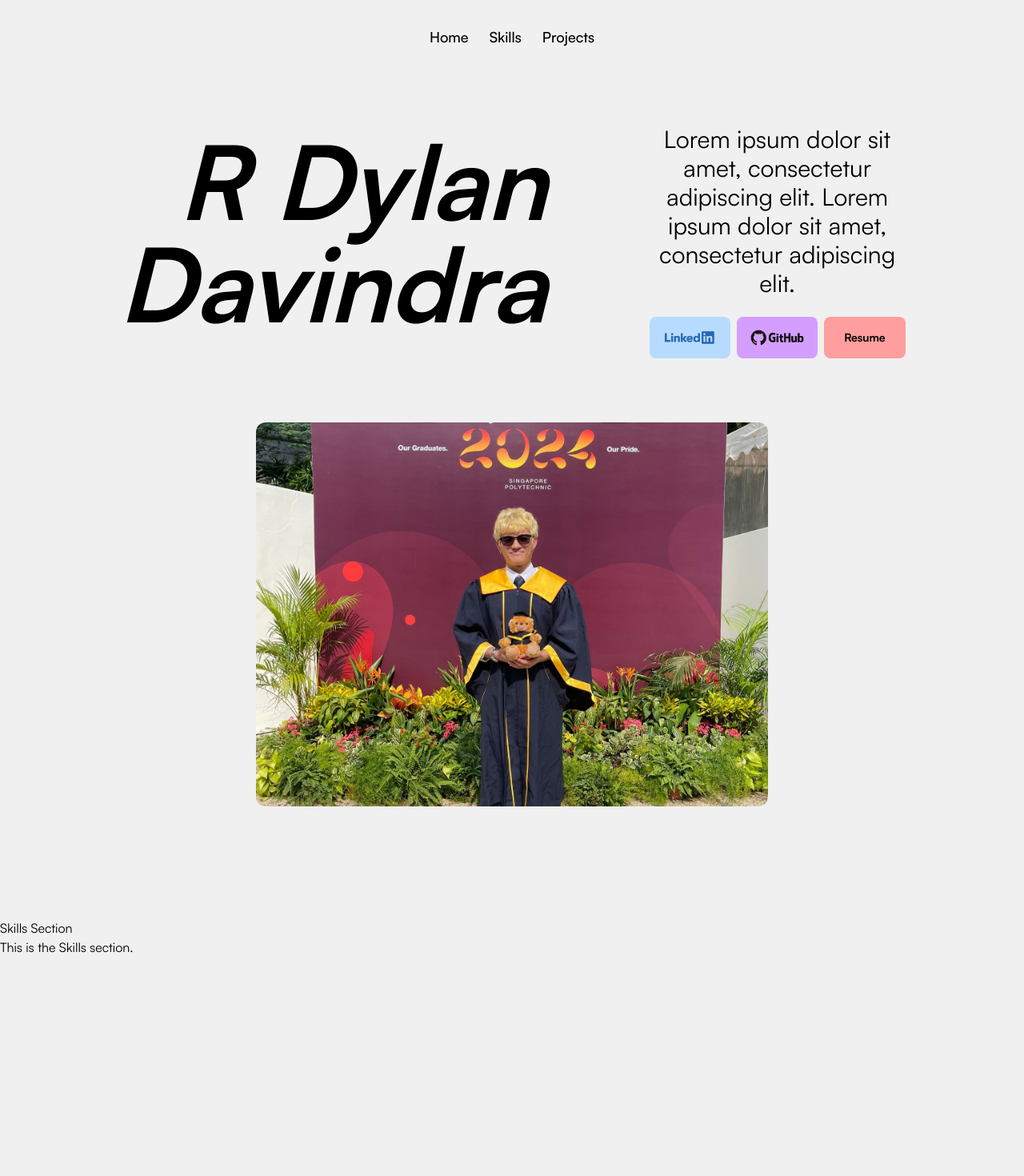
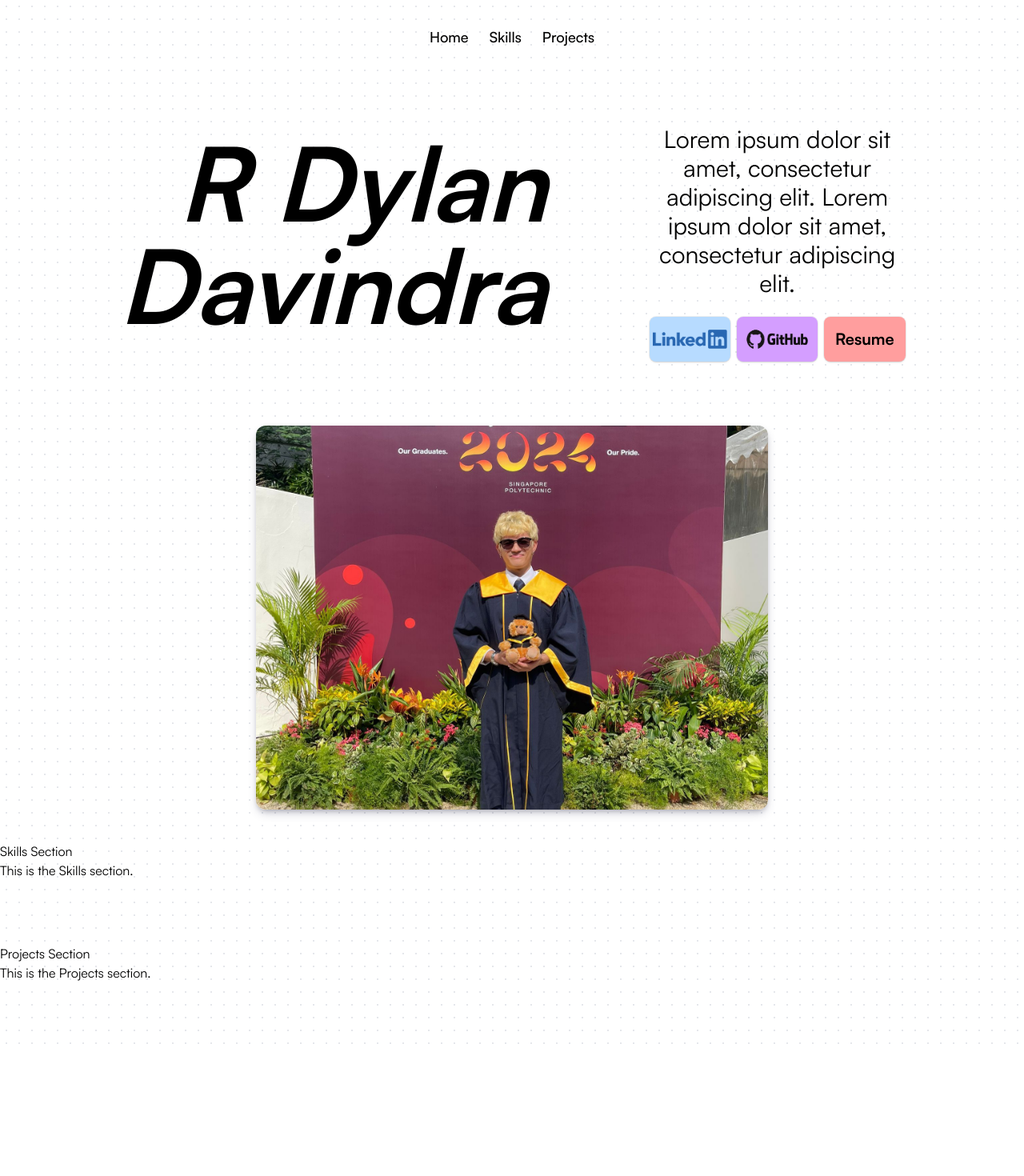
Before and after one commit to DylanFromSP/MERN-Portfolio, a React (Create React App) app in the folder frontend/: page / in a window 1280 px wide. Shown: the top 1470 px of the page at 80% size. After the commit the page ends 1308 px from the top, so only its background shows below. Built offline with nearby package versions, Linux system fonts and the light colour scheme.

Commit message:
Background and File Arrangement

```diff
--- a/frontend/src/components/Navbar.js
+++ b/frontend/src/components/Navbar.js
@@ -25,7 +25,7 @@ const Navbar = () => {
   return (
     <header className={`w-full py-6 sticky top-0 z-10 duration-300
         ${
-            hasShadow ? 'shadow-md' : ''
+            hasShadow ? 'shadow-[0px_2px_3px_-1px_rgba(0,0,0,0.1),0px_1px_0px_0px_rgba(25,28,33,0.02),0px_0px_0px_1px_rgba(25,28,33,0.08)]' : ''
       }`}
     >
       <div className="mx-auto flex justify-center space-x-[26px] py-2">
--- a/frontend/src/index.css
+++ b/frontend/src/index.css
@@ -20,12 +20,22 @@ body {
   --error: #e7195a;
 }
 body {
-  background: #f0f0f0;
+  position: absolute;
+  inset: 0;
+  height: 100%;
+  width: 100%;
+  background-image: radial-gradient(#e5e7eb 1px, white 1px);
+  background-size: 16px 16px;
   margin: 0;
   font-family: "Satoshi";
 }
 header {
-  background: #f0f0f0;
+  position: absolute;
+  inset: 0;
+  height: 100%;
+  width: 100%;
+  background-image: radial-gradient(#e5e7eb 1px, white 1px);
+  background-size: 16px 16px;
 }
 header .container {
   max-width: 1400px;
--- a/frontend/src/pages/Home.js
+++ b/frontend/src/pages/Home.js
@@ -12,7 +12,7 @@ const Home = () => {
       <section id="skills">
         <SkillDetails />
       </section>
-      <section id="projects">
+      <section id="projects" className='py-20'>
         <ProjectDetails />
       </section>
     </div>
--- a/frontend/src/pages/HomeDetails.js
+++ b/frontend/src/pages/HomeDetails.js
@@ -7,7 +7,6 @@ import { Link } from 'react-router-dom';
 const HomeDetails = () => {
   return (
     <div>
-      <section id="home">
       <div className='flex flex-col lg:flex-row md:py-10 items-center justify-center md:space-x-32 space-y-6 md:space-y-0'>
         <div className="font-bold text-7xl md:text-9xl text-center md:text-right italic">
           <div>R Dylan <br /> Davindra</div>
@@ -17,24 +16,24 @@ const HomeDetails = () => {
           <div className="grid grid-cols-3 gap-2">
             <button
               type="button"
-                className="w-full text-white bg-[#B7DBFF] font-medium rounded-lg py-2.5 hover:drop-shadow-lg duration-300"
+              className="w-full text-white bg-[#B7DBFF] font-medium rounded-lg md:py-2 hover:drop-shadow-lg duration-300 shadow-[0px_2px_3px_-1px_rgba(0,0,0,0.1),0px_1px_0px_0px_rgba(25,28,33,0.02),0px_0px_0px_1px_rgba(25,28,33,0.08)]"
             >
               <Link to="https://www.linkedin.com/in/dylan-davindra-64a167259/">
-                  <img src={Linkedin_logo} alt="LinkedIn Logo" className="h-4 mx-auto" />
+                <img src={Linkedin_logo} alt="LinkedIn Logo" className="h-4 md:h-6 mx-auto" />
               </Link>
             </button>
             <button
               type="button"
-                className="w-full text-white bg-[#D49EFF] font-medium rounded-lg py-2.5 hover:drop-shadow-lg duration-300"
+              className="w-full text-white bg-[#D49EFF] font-medium rounded-lg md:py-2 hover:drop-shadow-lg duration-300 shadow-[0px_2px_3px_-1px_rgba(0,0,0,0.1),0px_1px_0px_0px_rgba(25,28,33,0.02),0px_0px_0px_1px_rgba(25,28,33,0.08)]"
             >
               <Link to="https://github.com/DylanFromSP">
-                  <img src={Github_logo} alt="GitHub Logo" className="h-8 mx-auto" />
+                <img src={Github_logo} alt="GitHub Logo" className="h-8 md:h-10 mx-auto" />
                 <span class="[&>svg]:h-7 [&>svg]:w-7 [&>svg]:fill-[#333]"></span>
               </Link>
             </button>
             <button
               type="button"
-                className="w-full text-black font-bold bg-[#FF9E9E] rounded-lg text-sm py-2.5 hover:drop-shadow-lg duration-300"
+              className="w-full text-black font-bold bg-[#FF9E9E] rounded-lg text-base md:text-xl py-2.5 md:py-2 hover:drop-shadow-lg duration-300 shadow-[0px_2px_3px_-1px_rgba(0,0,0,0.1),0px_1px_0px_0px_rgba(25,28,33,0.02),0px_0px_0px_1px_rgba(25,28,33,0.08)]"
             >
               <Link to="">
                 Resume
@@ -44,17 +43,8 @@ const HomeDetails = () => {
         </div>
       </div>
         <div className='py-10'>
-            <img src={Portfolio_Pic} alt="LinkedIn Logo" className="w-5/6 h-[240px] md:w-3/6 md:h-[480px] object-cover mx-auto rounded-xl" />
+          <img src={Portfolio_Pic} alt="LinkedIn Logo" className="w-5/6 h-[240px] md:w-3/6 md:h-[480px] object-cover mx-auto rounded-xl shadow-[rgba(50,50,93,0.25)_0px_6px_12px_-2px,_rgba(0,0,0,0.3)_0px_3px_7px_-3px]" />
         </div>
-      </section>
-      <section id="skills" style={{ height: '100vh', padding: '100px 0' }}>
-        <h2>Skills Section</h2>
-        <p>This is the Skills section.</p>
-      </section>
-      <section id="projects" style={{ height: '100vh', padding: '100px 0' }}>
-        <h2>Projects Section</h2>
-        <p>This is the Projects section.</p>
-      </section>
     </div>
   );
 };
--- a/frontend/src/pages/ProjectDetails.js
+++ b/frontend/src/pages/ProjectDetails.js
@@ -1,12 +1,79 @@
-import React from 'react'
+import React from 'react';
+import { Link } from 'react-router-dom';
 
 const ProjectDetails = () => {
+  const handleClick = (src) => {
+    <Link to="www.youtube.com" />
+  };
+
   return (
     <div>
-      <h2>Projects Section</h2>
-      <p>This is the Projects section.</p>
+        <h2>Projects Section</h2>
+        <p>This is the Projects section.</p>
+      {/* <div className="container mx-auto px-5 py-2 lg:px-32 lg:pt-24">
+        <div className="-m-1 flex flex-wrap md:-m-2">
+          <div className="flex w-1/2 flex-wrap">
+            <div className="w-1/2 p-1 md:p-2">
+              <button onClick={() => handleClick('https://tecdn.b-cdn.net/img/Photos/Horizontal/Nature/4-col/img%20(70).webp')}>
+                <img
+                  alt="gallery"
+                  className="block h-full w-full rounded-lg object-cover object-center"
+                  src="https://tecdn.b-cdn.net/img/Photos/Horizontal/Nature/4-col/img%20(70).webp"
+                />
+              </button>
+            </div>
+            <div className="w-1/2 p-1 md:p-2">
+              <button onClick={() => handleClick('https://tecdn.b-cdn.net/img/Photos/Horizontal/Nature/4-col/img%20(72).webp')}>
+                <img
+                  alt="gallery"
+                  className="block h-full w-full rounded-lg object-cover object-center"
+                  src="https://tecdn.b-cdn.net/img/Photos/Horizontal/Nature/4-col/img%20(72).webp"
+                />
+              </button>
+            </div>
+            <div className="w-full p-1 md:p-2">
+              <button onClick={() => handleClick('https://tecdn.b-cdn.net/img/Photos/Horizontal/Nature/4-col/img%20(73).webp')}>
+                <img
+                  alt="gallery"
+                  className="block h-full w-full rounded-lg object-cover object-center"
+                  src="https://tecdn.b-cdn.net/img/Photos/Horizontal/Nature/4-col/img%20(73).webp"
+                />
+              </button>
+            </div>
+          </div>
+          <div className="flex w-1/2 flex-wrap">
+            <div className="w-full p-1 md:p-2">
+              <button onClick={() => handleClick('https://tecdn.b-cdn.net/img/Photos/Horizontal/Nature/4-col/img%20(74).webp')}>
+                <img
+                  alt="gallery"
+                  className="block h-full w-full rounded-lg object-cover object-center"
+                  src="https://tecdn.b-cdn.net/img/Photos/Horizontal/Nature/4-col/img%20(74).webp"
+                />
+              </button>
+            </div>
+            <div className="w-1/2 p-1 md:p-2">
+              <button onClick={() => handleClick('https://tecdn.b-cdn.net/img/Photos/Horizontal/Nature/4-col/img%20(75).webp')}>
+                <img
+                  alt="gallery"
+                  className="block h-full w-full rounded-lg object-cover object-center"
+                  src="https://tecdn.b-cdn.net/img/Photos/Horizontal/Nature/4-col/img%20(75).webp"
+                />
+              </button>
+            </div>
+            <div className="w-1/2 p-1 md:p-2">
+              <button onClick={() => handleClick('https://tecdn.b-cdn.net/img/Photos/Horizontal/Nature/4-col/img%20(77).webp')}>
+                <img
+                  alt="gallery"
+                  className="block h-full w-full rounded-lg object-cover object-center"
+                  src="https://tecdn.b-cdn.net/img/Photos/Horizontal/Nature/4-col/img%20(77).webp"
+                />
+              </button>
+            </div>
+          </div>
+        </div>
+      </div> */}
     </div>
-  )
-}
+  );
+};
 
-export default ProjectDetails
+export default ProjectDetails;
```
Lines whose indentation alone changed are shown as unchanged.
